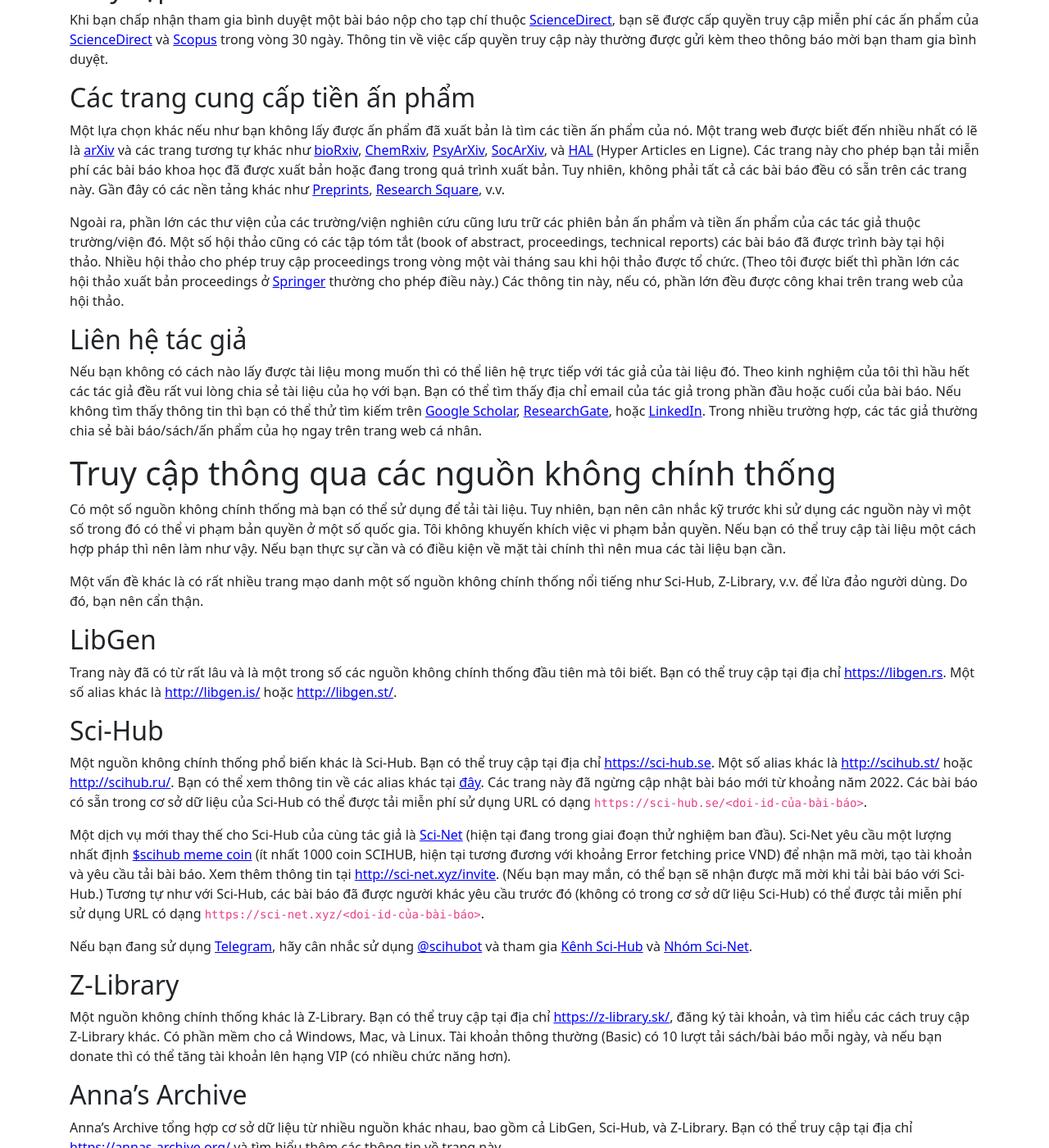
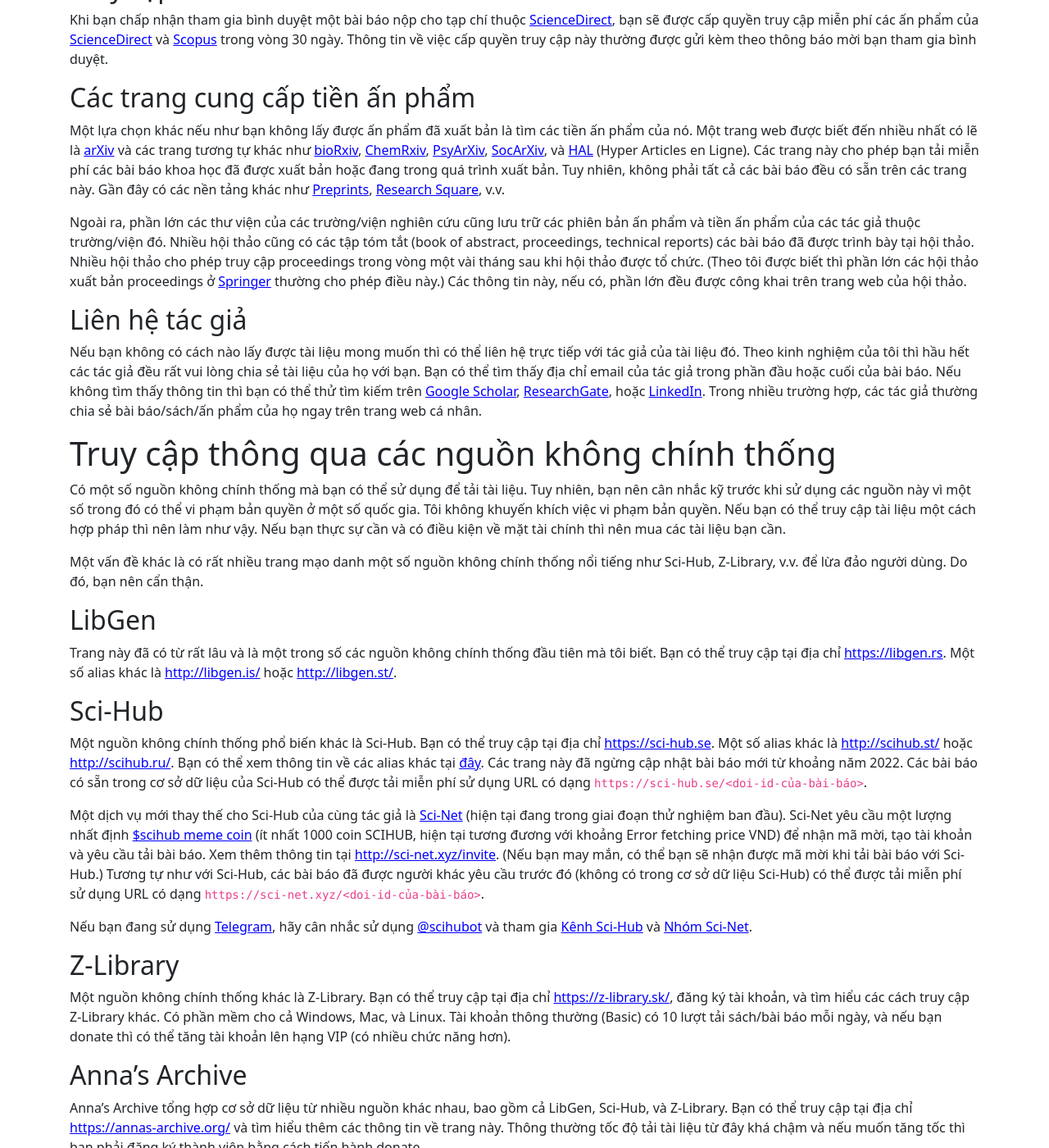
Before and after one commit to hoanganhduc/hoanganhduc.github.io, a Jekyll site: the page built from _posts/2025-05-05-một-số-phương-pháp-tải-bài-báo-khoa-học.md, in a window 1280 px wide and 1400 px high, scrolled down 1610 px. Shown: the whole window at 82% size. Built offline with Jekyll 4.4.1, drawn with Linux system fonts in a browser that asks for light colours; nearby versions of some CDN libraries; comment, search, counter and statistics services are not loaded; a style sheet for code colours, icons or effects is not loaded; some of the changed text lies outside the part shown.

Commit message:
Updated @ 2025-05-05  20:46:41 ICT

```diff
--- a/_includes/extras.html
+++ b/_includes/extras.html
@@ -1,6 +1,6 @@
 {% if page.javascript %}
 <noscript>
-    <div style="border: 2px solid #e67e22; background-color: #fff5e6; padding: 15px; margin-bottom: 20px; border-radius: 8px; box-shadow: 0 2px 4px rgba(0,0,0,0.1);">
+    <div style="border: 2px solid #e67e22; background-color: #fff5e6; padding: 15px; margin-bottom: 20px; border-radius: 8px; box-shadow: 0 2px 4px rgba(0,0,0,0.1); width: 100%; box-sizing: border-box; overflow-wrap: break-word; max-width: 100%;"></div>
         <p><strong>Notice:</strong> Some contents of this page requires JavaScript to run smoothly. Please enable JavaScript in your browser settings.</p>
         <p><strong>Thông báo:</strong> Một số nội dung của trang này yêu cầu JavaScript. Vui lòng bật JavaScript trong cài đặt trình duyệt của bạn.</p>
     </div>
@@ -8,7 +8,7 @@
 {% endif %}
 
 {% if site.warning %}
-	<div style="border: 2px solid #f00; background-color: #fff4f4; padding: 10px; margin-bottom: 20px; border-radius: 5px;">
-		{{ site.warning }}
-	</div>
+    <div style="border: 2px solid #f00; background-color: #fff4f4; padding: 10px; margin-bottom: 20px; border-radius: 5px; width: 100%; box-sizing: border-box; overflow-wrap: break-word; max-width: 100%;">
+        {{ site.warning }}
+    </div>
 {% endif %}
--- a/_posts/2025-05-05-một-số-phương-pháp-tải-bài-báo-khoa-học.md
+++ b/_posts/2025-05-05-một-số-phương-pháp-tải-bài-báo-khoa-học.md
@@ -50,7 +50,7 @@ Khi bạn chấp nhận tham gia bình duyệt một bài báo nộp cho tạp c
 Một lựa chọn khác nếu như bạn không lấy được ấn phẩm đã xuất bản là tìm các tiền ấn phẩm của nó.
 Một trang web được biết đến nhiều nhất có lẽ là [arXiv](https://arxiv.org/) và các trang tương tự khác như [bioRxiv](https://www.biorxiv.org/), [ChemRxiv](https://chemrxiv.org/), [PsyArXiv](https://psyarxiv.com/), [SocArXiv](https://osf.io/preprints/socarxiv/), và [HAL](https://hal.archives-ouvertes.fr/) (Hyper Articles en Ligne). Các trang này cho phép bạn tải miễn phí các bài báo khoa học đã được xuất bản hoặc đang trong quá trình xuất bản. Tuy nhiên, không phải tất cả các bài báo đều có sẵn trên các trang này. Gần đây có các nền tảng khác như [Preprints](https://www.preprints.org/), [Research Square](https://www.researchsquare.com/), v.v.
 
-Ngoài ra, phần lớn các thư viện của các trường/viện nghiên cứu cũng lưu trữ các phiên bản ấn phẩm và tiền ấn phẩm của các tác giả thuộc trường/viện đó. Một số hội thảo cũng có các tập tóm tắt (book of abstract, proceedings, technical reports) các bài báo đã được trình bày tại hội thảo. Nhiều hội thảo cho phép truy cập proceedings trong vòng một vài tháng sau khi hội thảo được tổ chức. (Theo tôi được biết thì phần lớn các hội thảo xuất bản proceedings ở [Springer](https://www.springer.com) thường cho phép điều này.) Các thông tin này, nếu có, phần lớn đều được công khai trên trang web của hội thảo.
+Ngoài ra, phần lớn các thư viện của các trường/viện nghiên cứu cũng lưu trữ các phiên bản ấn phẩm và tiền ấn phẩm của các tác giả thuộc trường/viện đó. Nhiều hội thảo cũng có các tập tóm tắt (book of abstract, proceedings, technical reports) các bài báo đã được trình bày tại hội thảo. Nhiều hội thảo cho phép truy cập proceedings trong vòng một vài tháng sau khi hội thảo được tổ chức. (Theo tôi được biết thì phần lớn các hội thảo xuất bản proceedings ở [Springer](https://www.springer.com) thường cho phép điều này.) Các thông tin này, nếu có, phần lớn đều được công khai trên trang web của hội thảo.
 
 ## Liên hệ tác giả
 
@@ -80,7 +80,7 @@ Một nguồn không chính thống khác là Z-Library. Bạn có thể truy c
 
 ## Anna's Archive
 
-Anna's Archive tổng hợp cơ sở dữ liệu từ nhiều nguồn khác nhau, bao gồm cả LibGen, Sci-Hub, và Z-Library. Bạn có thể truy cập tại địa chỉ [https://annas-archive.org/](https://annas-archive.org/) và tìm hiểu thêm các thông tin về trang này.
+Anna's Archive tổng hợp cơ sở dữ liệu từ nhiều nguồn khác nhau, bao gồm cả LibGen, Sci-Hub, và Z-Library. Bạn có thể truy cập tại địa chỉ [https://annas-archive.org/](https://annas-archive.org/) và tìm hiểu thêm các thông tin về trang này. Thông thường tốc độ tải tài liệu từ đây khá chậm và nếu muốn tăng tốc thì bạn phải đăng ký thành viên bằng cách tiến hành donate.
 
 ## Mutual Aid-Science Community và AbleSci
 
```
Also changed, not shown: other parts of _posts/2025-05-05-một-số-phương-pháp-tải-bài-báo-khoa-học.md (+1 -0 lines), 1 other file.
